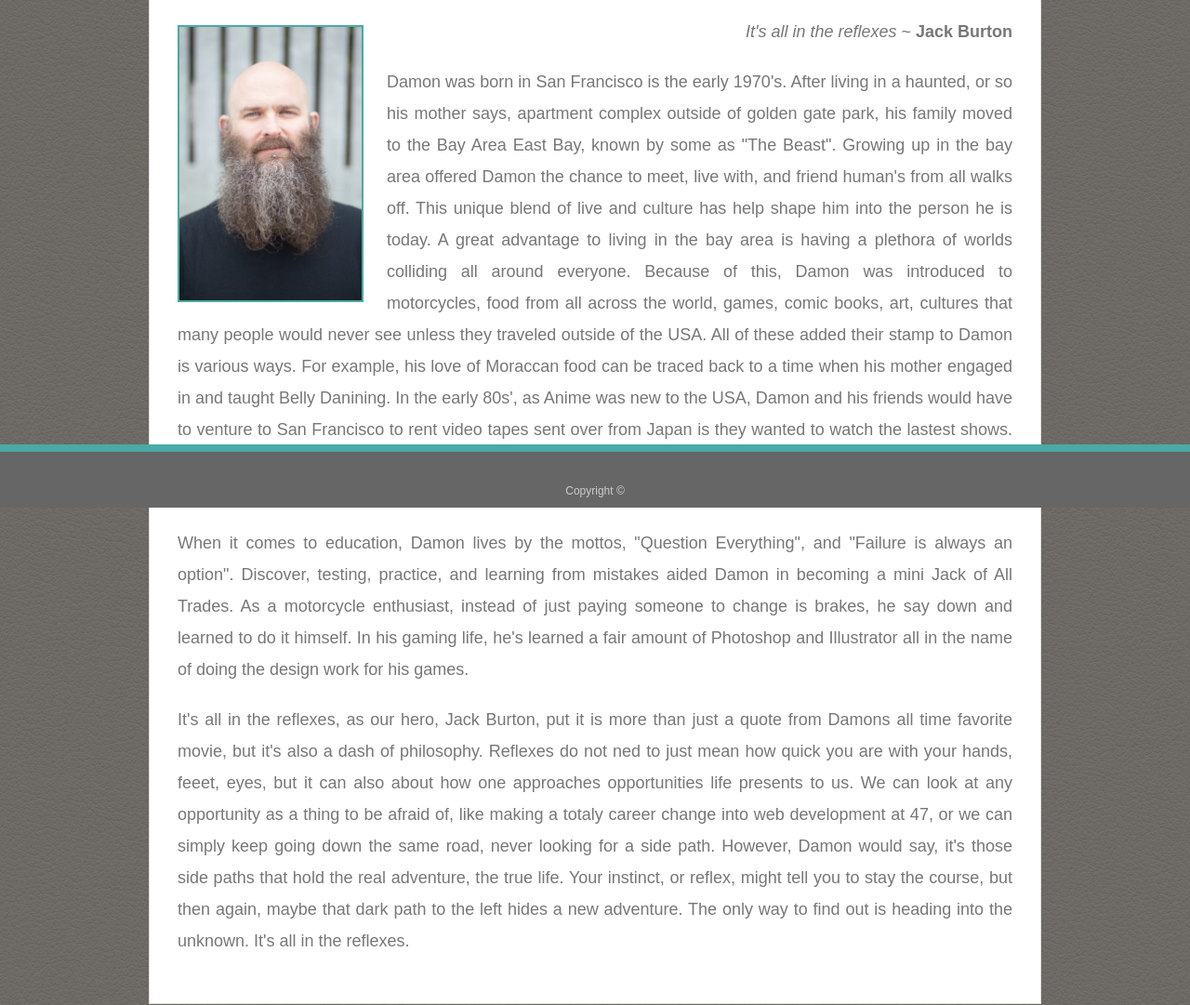
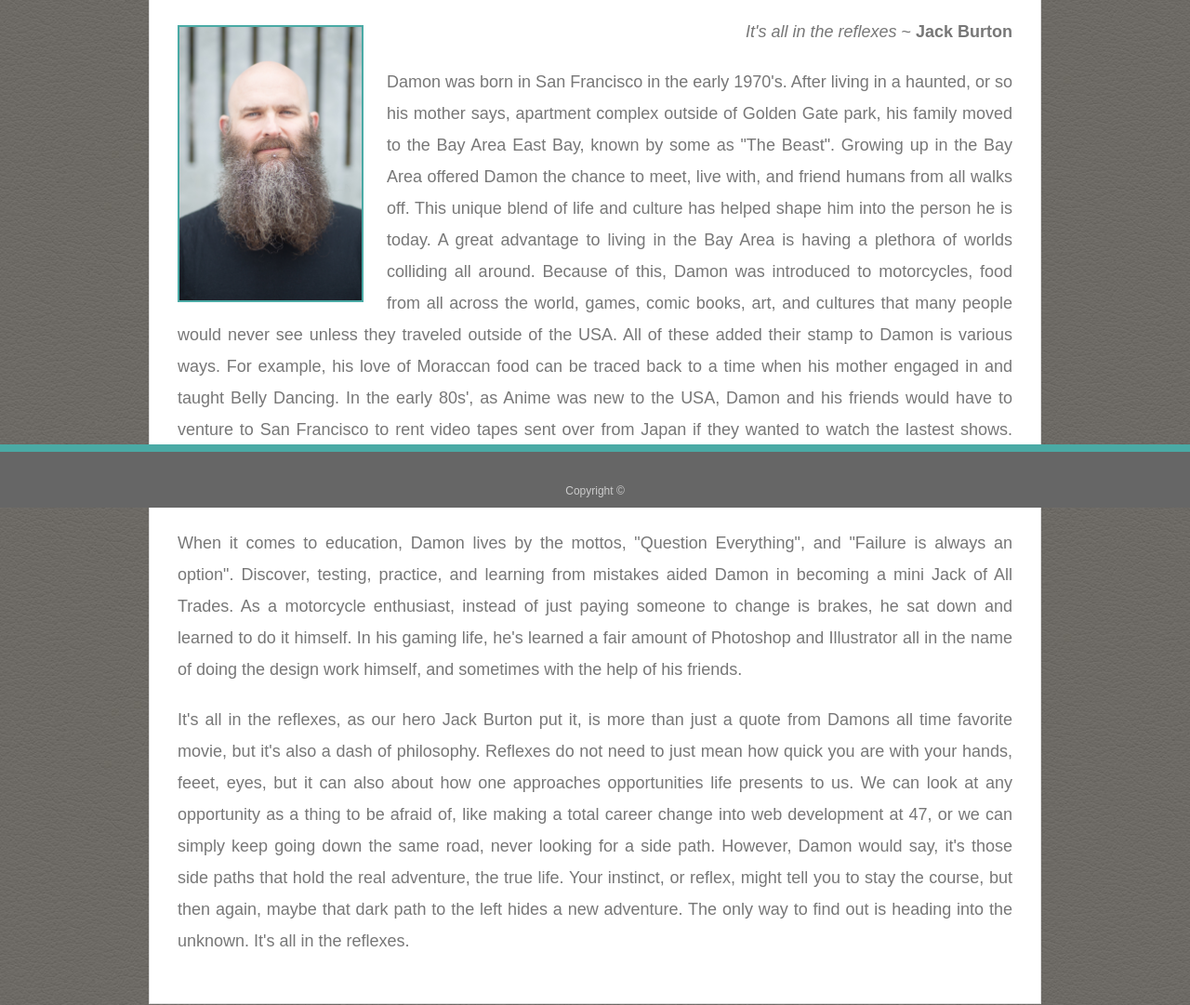
Before and after one commit to SheriffHobo/Basic-Portfolio, a plain HTML site: page index.html in a window 1280 px wide. Shown: the part 254-1335 px from the top of the page at 93% size. Drawn offline with Linux system fonts and the light colour scheme.

Commit message:
Updating some text

```diff
--- a/assets/css/style.css
+++ b/assets/css/style.css
@@ -60,6 +60,7 @@ font-size: 22px;
 /* Masthead */
 
 .masthead {
+z-index: 1;
 position: fixed;   /* fixes the masthead to the top of the page */
 top: 0; /* fixes the masthead to the top of the page */
 right: 0; /* fixes the masthead to the top of the page */
--- a/index.html
+++ b/index.html
@@ -25,20 +25,20 @@
             <h1>About Damon</h1>
             <img src="assets/images/damonheadshot01.jpg" class="dheadpic" alt="Damon Gregory">
             <p id="p1"><em>It's all in the reflexes</em> ~ <strong>Jack Burton</strong></p>
-            <p>Damon was born in San Francisco is the early 1970's. After living in a haunted, or so his mother says, apartment complex outside of golden gate park, his family moved to the Bay Area East Bay, known by some as "The Beast".
-                Growing up in the bay area offered Damon the chance to meet, live with, and friend human's from all walks off. This unique blend of live and culture has help shape him into the person he is today.
-                A great advantage to living in the bay area is having a plethora of worlds colliding all around everyone. Because of this, Damon was introduced to motorcycles, food from all across the world, games,
-                comic books, art, cultures that many people would never see unless they traveled outside of the USA. All of these added their stamp to Damon is various ways. For example, his love of Moraccan food can
-                be traced back to a time when his mother engaged in and taught Belly Danining. In the early 80s', as Anime was new to the USA, Damon and his friends would have to venture to San Francisco to rent video
-                tapes sent over from Japan is they wanted to watch the lastest shows. This lead to a greater understanding as to how another culture sees cartoons. As a side effect, this created a desire in Damon to
+            <p>Damon was born in San Francisco in the early 1970's. After living in a haunted, or so his mother says, apartment complex outside of Golden Gate park, his family moved to the Bay Area East Bay, known by some as "The Beast".
+                Growing up in the Bay Area offered Damon the chance to meet, live with, and friend humans from all walks off. This unique blend of life and culture has helped shape him into the person he is today.
+                A great advantage to living in the Bay Area is having a plethora of worlds colliding all around. Because of this, Damon was introduced to motorcycles, food from all across the world, games,
+                comic books, art, and cultures that many people would never see unless they traveled outside of the USA. All of these added their stamp to Damon is various ways. For example, his love of Moraccan food can
+                be traced back to a time when his mother engaged in and taught Belly Dancing. In the early 80s', as Anime was new to the USA, Damon and his friends would have to venture to San Francisco to rent video
+                tapes sent over from Japan if they wanted to watch the lastest shows. This lead to a greater understanding as to how another culture sees cartoons. As a side effect, this created a desire in Damon to
                 better understand the Japanese culture, something he is still learning about today.
             </p>
             <p>When it comes to education, Damon lives by the mottos, "Question Everything", and "Failure is always an option". Discover, testing, practice, and learning from mistakes aided Damon in becoming a mini
-                Jack of All Trades. As a motorcycle enthusiast, instead of just paying someone to change is brakes, he say down and learned to do it himself. In his gaming life, he's learned a fair amount of Photoshop and
-                Illustrator all in the name of doing the design work for his games.
+                Jack of All Trades. As a motorcycle enthusiast, instead of just paying someone to change is brakes, he sat down and learned to do it himself. In his gaming life, he's learned a fair amount of Photoshop and
+                Illustrator all in the name of doing the design work himself, and sometimes with the help of his friends.
             </p>
-            <p>It's all in the reflexes, as our hero, Jack Burton, put it is more than just a quote from Damons all time favorite movie, but it's also a dash of philosophy. Reflexes do not ned to just mean how quick you are
-                with your hands, feeet, eyes, but it can also about how one approaches opportunities life presents to us. We can look at any opportunity as a thing to be afraid of, like making a totaly career change into web
+            <p>It's all in the reflexes, as our hero Jack Burton put it, is more than just a quote from Damons all time favorite movie, but it's also a dash of philosophy. Reflexes do not need to just mean how quick you are
+                with your hands, feeet, eyes, but it can also about how one approaches opportunities life presents to us. We can look at any opportunity as a thing to be afraid of, like making a total career change into web
                 development at 47, or we can simply keep going down the same road, never looking for a side path. However, Damon would say, it's those side paths that hold the real adventure, the true life. Your instinct, or
                 reflex, might tell you to stay the course, but then again, maybe that dark path to the left hides a new adventure. The only way to find out is heading into the unknown. It's all in the reflexes.
             </p>
```
